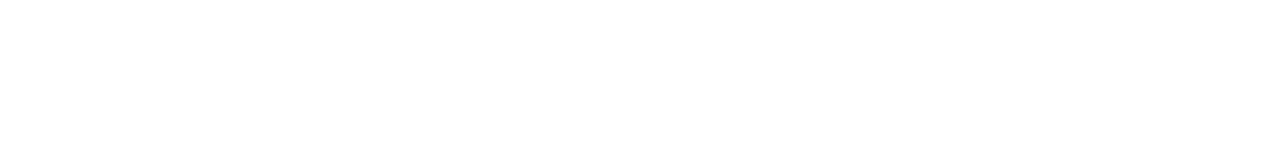
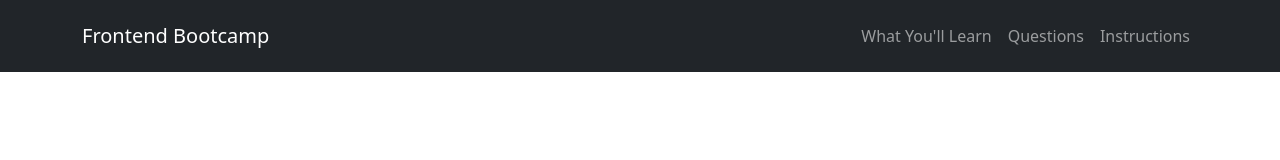
Before and after one commit to rouanis5/bootstrap-template-1, a website: page index.html in a window 1280 px wide. Drawn offline with nearby package versions, Linux system fonts and the light colour scheme.

Commit message:
+ topnav

```diff
--- a/index.html
+++ b/index.html
@@ -9,6 +9,20 @@
     <title>Bootstrap template one</title>
 </head>
 <body>
-
+    <nav class="navbar navbar-expand-lg bg-dark navbar-dark py-3">
+        <div class="container">
+            <a href="#" class="navbar-brand">Frontend Bootcamp</a>
+            <button class="navbar-toggler" type="button" data-bs-toggle="collapse" data-bs-target="#navbar">
+                <span class="navbar-toggler-icon"></span>
+            </button>
+            <div id="navbar" class="collapse navbar-collapse">
+                <ul class="navbar-nav ms-auto text-capitalize">
+                    <li class="nav-item"><a href="#" class="nav-link">what you'll learn</a></li>
+                    <li class="nav-item"><a href="#" class="nav-link">questions</a></li>
+                    <li class="nav-item"><a href="#" class="nav-link">instructions</a></li>
+                </ul>
+            </div>
+        </div>
+    </nav>
 </body>
 </html>
```
